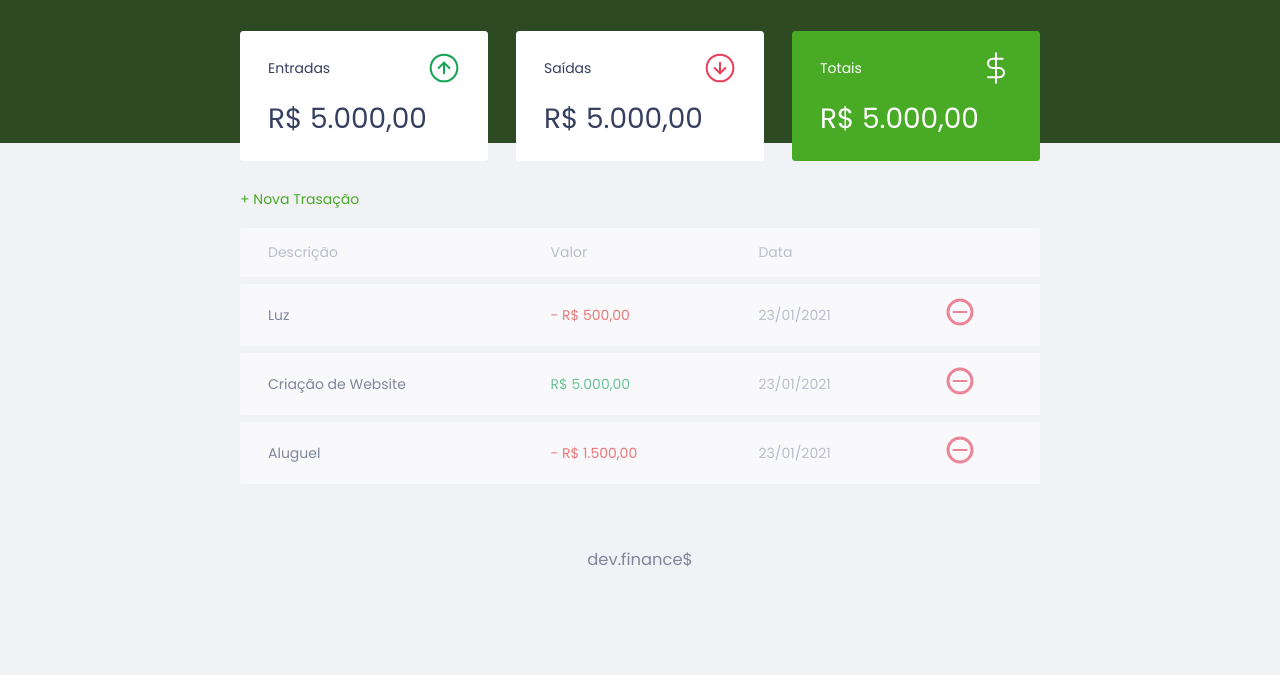
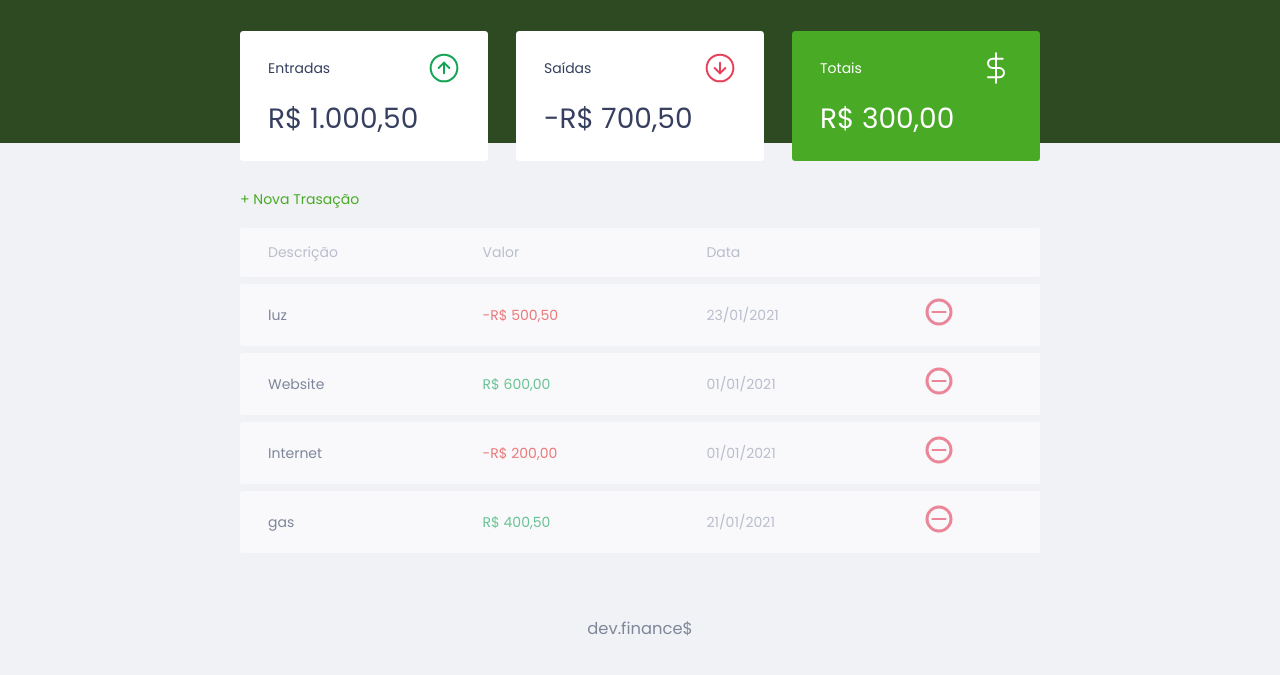
Before and after one commit to manoel-neto-morais/dev.finance, a plain HTML site: page index.html in a window 1280 px wide. Shown: the part 41-716 px from the top of the page. Drawn offline with Linux system fonts and the light colour scheme.

Commit message:
criação da estrutura interna do js para fluxo de dados

```diff
--- a/assets/style.css
+++ b/assets/style.css
@@ -246,7 +246,7 @@ td.income{
     color: #12a454;
 }
 
-td.expanse{
+td.expense{
     color: #e92929;
 }
 table th{
--- a/index.html
+++ b/index.html
@@ -12,7 +12,7 @@
 </head>
 
 <body>
-
+    <!--MODAL ============================-->
     <div class="modal-overlay">
         <div class="modal">
             <div id="form">
@@ -47,7 +47,7 @@
     </header>
 
     <main class="container">
-
+        <!--BALANÇO ==============================-->
         <section id="balance">
 
             <h2 class="sr-only">Balanço</h2>
@@ -57,25 +57,26 @@
                     <span>Entradas</span>
                     <img src="assets/img/income.svg" alt="Imagem de Entradas">
                 </h3>
-                <p>R$ 5.000,00</p>
+                <p id="displayIncomes">R$ 5.000,00</p>
             </div>
             <div class="card">
                 <h3>
                     <span>Saídas</span>
                     <img src="assets/img/expense.svg" alt="Imagem de Saídas">
                 </h3>
-                <p>R$ 5.000,00</p>
+                <p id="displayExpensives">R$ 5.000,00</p>
             </div>
             <div class="card total">
                 <h3>
                     <span>Totais</span>
                     <img src="assets/img/total.svg" alt="Imagem de Totais">
                 </h3>
-                <p>R$ 5.000,00</p>
+                <p id="displayTotal">R$ 5.000,00</p>
             </div>
 
         </section>
 
+        <!--TABELA DE TRANSAÇÕES ===========================-->
         <section id="transaction">
             <h2 class="sr-only">Transações</h2>
 
@@ -90,30 +91,7 @@
                     </tr>
                 </thead>
                 <tbody>
-                    <tr>
-                        <td class="description">Luz</td>
-                        <td class="expanse">- R$ 500,00</td>
-                        <td class="date">23/01/2021</td>
-                        <td>
-                            <img src="assets/img/minus.svg" alt="Remover transação">
-                        </td>
-                    </tr>
-                    <tr>
-                        <td class="description">Criação de Website</td>
-                        <td class="income">R$ 5.000,00</td>
-                        <td class="date">23/01/2021</td>
-                        <td>
-                            <img src="assets/img/minus.svg" alt="Remover transação">
-                        </td>
-                    </tr>
-                    <tr>
-                        <td class="description">Aluguel</td>
-                        <td class="expanse">- R$ 1.500,00</td>
-                        <td class="date">23/01/2021</td>
-                        <td>
-                            <img src="assets/img/minus.svg" alt="Remover transação">
-                        </td>
-                    </tr>
+
                 </tbody>
             </table>
         </section>
--- a/script.js
+++ b/script.js
@@ -1,6 +1,9 @@
+
+
+//====== ABERTURA E FECHAMENTO DO MODAL ======
 var btnNew = document.querySelector(".button.new")
 var btnCancel = document.querySelector(".button.cancel")
-
+/* esta versão cria um objeto Modal e coloca duas funções: open() que adiciona a a classe active e close() que remove.
 const Modal = {
     open(){
         document.querySelector(".modal-overlay").classList.add('active')
@@ -13,3 +16,166 @@ const Modal = {
 
 btnNew.onclick = Modal.open
 btnCancel.onclick = Modal.close
+*/
+//Esta função modal usa a função toggle() que verifica se o tonken esta na lista de classes. Se não tiver, add. Se tiver, remove.
+const modal = () => {
+    document.querySelector(".modal-overlay").classList.toggle('active')
+}
+
+btnNew.onclick = modal
+btnCancel.onclick = modal
+
+
+//====== transações ======
+
+//array de transações: acomodará as transações cadastradas
+const transactions = [
+    {
+        id: 1,
+        description: 'luz',
+        amount: -50050,
+        date: '23/01/2021'
+    },
+    {
+        id: 2,
+        description: 'Website',
+        amount: 60000,
+        date: '01/01/2021'
+    },
+    {
+        id: 3,
+        description: 'Internet',
+        amount: -20000,
+        date: '01/01/2021'
+    }
+]
+
+// objeto contendo os métodos que serão utilizados
+const Transactions = {
+    all: transactions,
+
+    add(t){
+        Transactions.all.push(t)
+        App.reload()
+    },
+
+    incomes(){
+        let sumIncomes = 0
+        Transactions.all.forEach(t =>{
+            if(t.amount > 0)
+                sumIncomes += t.amount
+        })
+
+        return sumIncomes
+    },
+    expenses(){
+        let sumExpensives = 0
+        Transactions.all.forEach(t =>{
+            if (t.amount < 0)
+                sumExpensives += t.amount
+        })
+
+        return sumExpensives
+    },
+    total(){
+        return Transactions.incomes() + Transactions.expenses()
+    }
+}
+//manipula a DOM inserindo os elementos html
+const DOM = {
+
+    transactionContainer: document.querySelector('#data-table tbody'),
+
+    //função que adiciona as transações - cria uma tr, insere o conteúdo html através da função innerHTMLTransaction e adiciona a tr recem criada no tbody trazido por transactionContainer
+    addTrasaction(transaction, index){
+
+
+        const tr = document.createElement("tr")
+        tr.innerHTML = DOM.innerHTMLTransaction(transaction)
+
+        DOM.transactionContainer.appendChild(tr)
+
+
+    },
+    innerHTMLTransaction(transaction){
+
+        //a variável CSSclass é utilada para saber se o amount da transação é maior ou enor que zero para então determinarmos a class CSS que a transação terá.
+        const CSSclass = transaction.amount > 0 ? "income" : "expense"
+
+        const formatAmount = Utils.formatCurrency(transaction.amount)
+
+        //a const html vai receber toda a estrutura html já com os valores passados pelo objeto transaction.
+        const html = `
+            <td class="description">${transaction.description}</td>
+            <td class="${CSSclass}">${formatAmount}</td>
+            <td class="date">${transaction.date}</td>
+            <td>
+                <img src="assets/img/minus.svg" alt="Remover transação">
+            </td>
+
+        `
+        return html
+    },
+
+    //captura os elementos do balance e atualiza o seu conteudo com os metodos coorrespondentes e o aplica as formatações através do método formatCurrency
+    updateBalance(){
+        document.getElementById("displayIncomes").innerHTML = Utils.formatCurrency(Transactions.incomes())
+        document.getElementById("displayExpensives").innerHTML = Utils.formatCurrency(Transactions.expenses())
+        document.getElementById("displayTotal").innerHTML = Utils.formatCurrency(Transactions.total())
+    },
+
+    clearTransactions(){
+        DOM.transactionContainer.innerHTML = ""
+    }
+}
+
+//objeto de funções uteis
+const Utils = {
+
+    //formata os valores em formato moeda adequado
+    formatCurrency(value){
+
+        //capitura do sinal
+        const signal = Number(value) < 0 ? "-" : ""
+
+        // substituição do todo valor não numério por vazio através da expressão regular /\D/g
+        value = String(value).replace(/\D/g, "")
+
+        value = Number(value) / 100
+
+        value = value.toLocaleString("pt-BR", {
+            style: "currency",
+            currency: "BRL"
+        })
+
+        return signal + value
+    }
+}
+
+const App = {
+    init(){
+        //o laço forEach vai chamar o método addTransaction() de acordo com  número de elemntos do array transactions.
+        Transactions.all.forEach(t => {
+            DOM.addTrasaction(t)
+        })
+        //atualiza o balance
+        DOM.updateBalance()
+    },
+    reload(){
+        DOM.clearTransactions()
+        App.init()
+    }
+}
+
+App.init()
+
+
+transactions.push({
+    id: 4,
+    description: 'gas',
+    amount: 40050,
+    date: '21/01/2021'
+})
+
+
+App.reload()
```
